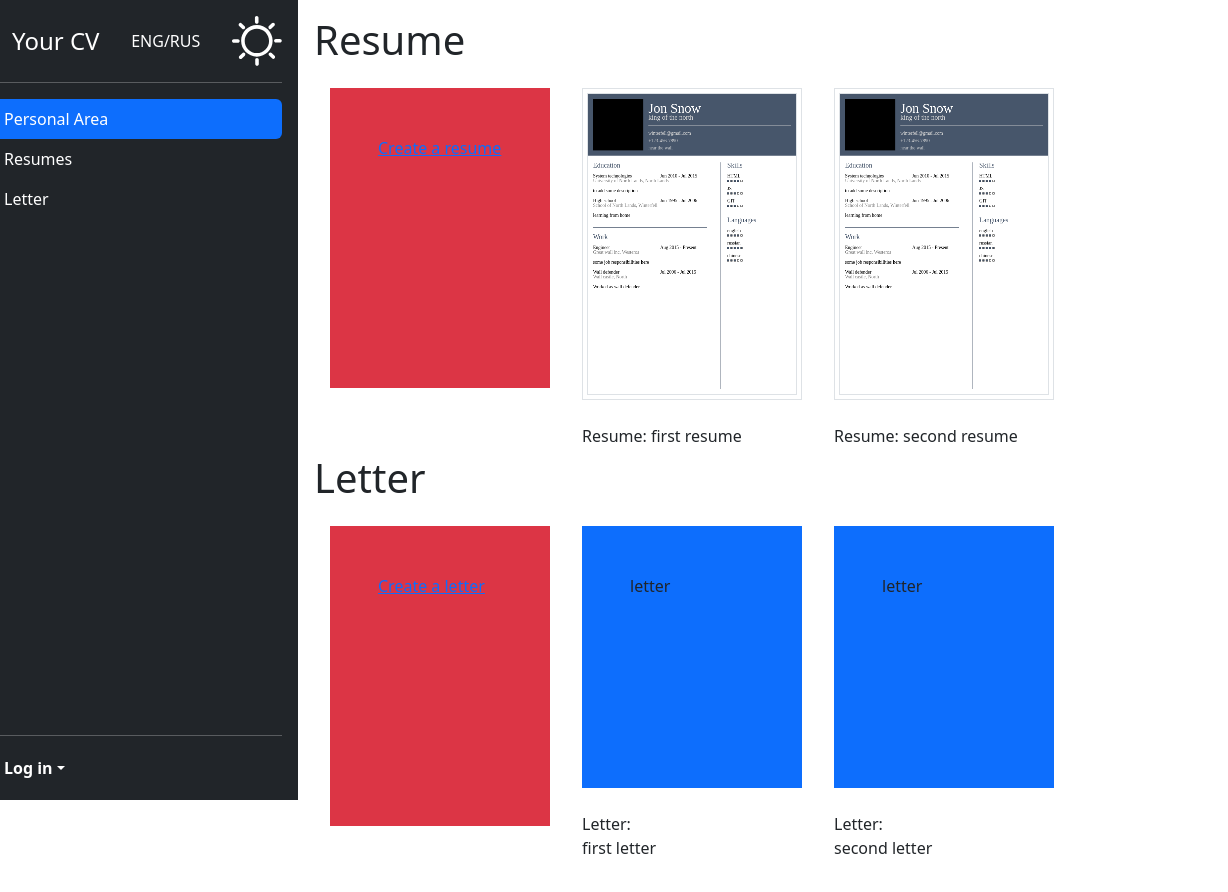
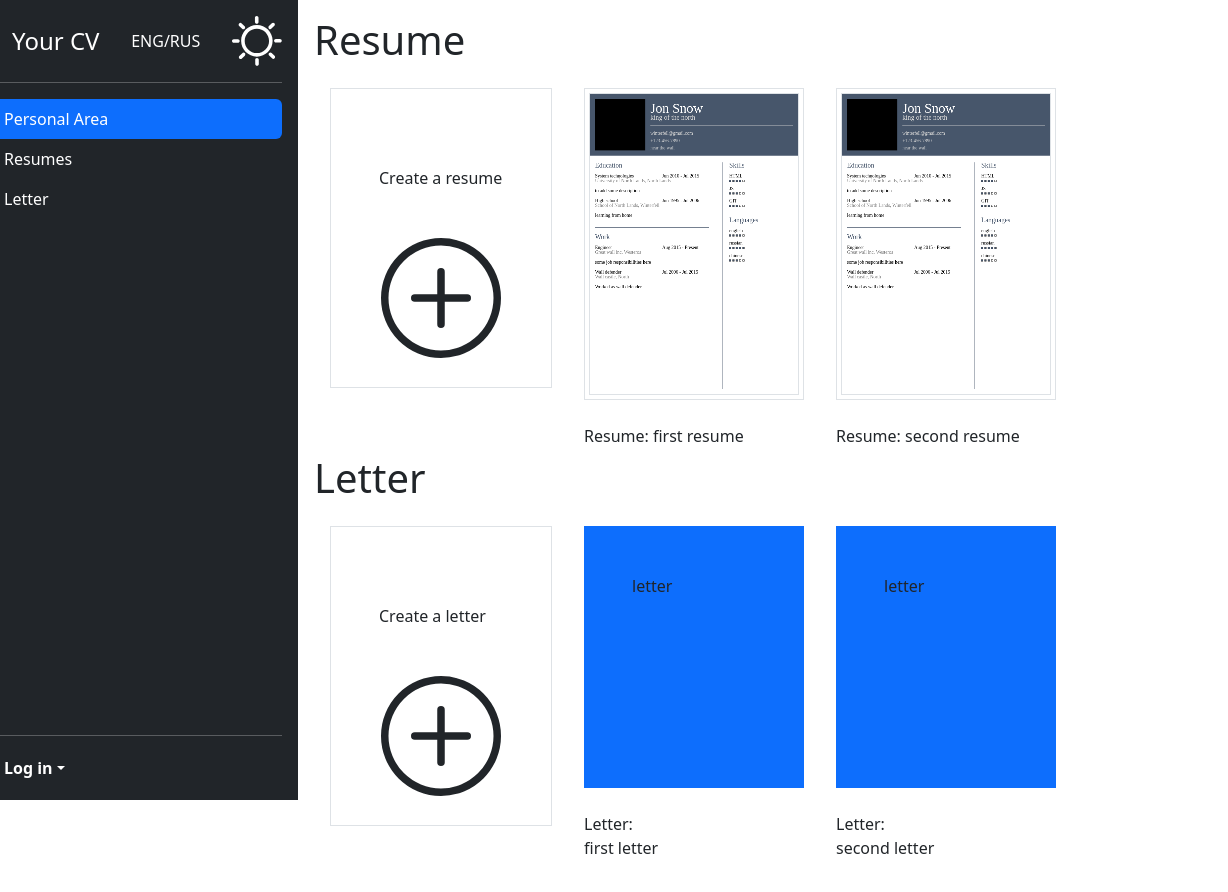
Before and after one commit to Nyaki1144/rsclone, a website built with webpack: page src/index.html in a window 1280 px wide. Shown: the full height of the page, 52-1280 px from the left. Built offline with nearby package versions, Linux system fonts and the light colour scheme.

Commit message:
fix: font color bug

```diff
--- a/src/index.html
+++ b/src/index.html
@@ -44,7 +44,7 @@
       </symbol>
     </svg>
 
-    <main class="d-flex" style="height: 100vh">
+    <main class="d-flex text-color" style="height: 100vh">
       <div
         class="d-flex flex-column h-100 flex-shrink-0 p-3 text-white bg-dark"
         style="width: 350px"
@@ -145,14 +145,14 @@
             <div class="d-flex flex-row">
               <a
                 href="./create.html"
-                class="d-flex flex-column card-size justify-content-between m-3"
+                class="d-flex flex-column nav-link h-310px card-size border justify-content-center m-3"
               >
-                <div
-                  class="bg-danger p-5 h-310px w-220px"
-                  data-i18n="create-resume"
-                >
+                <div class="p-5 nav w-220px" data-i18n="create-resume">
                   Create a resume
                 </div>
+                <svg class="icon-plus">
+                  <use xlink:href="./assets/icons/plus-circle.svg#plus"></use>
+                </svg>
               </a>
 
               <div
@@ -181,14 +181,14 @@
             <div class="d-flex flex-row">
               <a
                 href="./letter.html"
-                class="d-flex flex-column card-size justify-content-between m-3"
+                class="d-flex flex-column nav-link h-310px card-size border justify-content-center m-3"
               >
-                <div
-                  class="bg-danger p-5 h-310px w-220px"
-                  data-i18n="create-letter"
-                >
+                <div class="p-5 nav w-220px" data-i18n="create-letter">
                   Create a letter
                 </div>
+                <svg class="icon-plus">
+                  <use xlink:href="./assets/icons/plus-circle.svg#plus"></use>
+                </svg>
               </a>
 
               <div
--- a/src/modules/theme/theme.ts
+++ b/src/modules/theme/theme.ts
@@ -40,7 +40,7 @@ export function choosTopic() {
     );
     document.body.style.setProperty(
       "--font-color",
-      `var(--font-colo(r-${data})`
+      `var(--font-color-${data})`
     );
   }
   if (
--- a/src/scss/theme.scss
+++ b/src/scss/theme.scss
@@ -3,7 +3,7 @@
   --font-color-sun: #212529;
 
   --background-color-moon: #212529;
-  --font-color-moon: #ffffe3;
+  --font-color-moon: #ffffff;
 
   --background-color: var(--background-color-sun);
   --font-color: var(--font-color-sun);
@@ -21,3 +21,9 @@
   width: 50px;
   height: 50px;
 }
+
+.icon-plus {
+  width: 120px;
+  height: 120px;
+  margin: 0 auto;
+}
```
Also changed, not shown: src/create.css (+6 -2 lines), src/cv-main-page.html (+5 -5 lines), src/letter-main-page.html (+5 -5 lines), src/assets/icons/plus-circle.svg (added).
